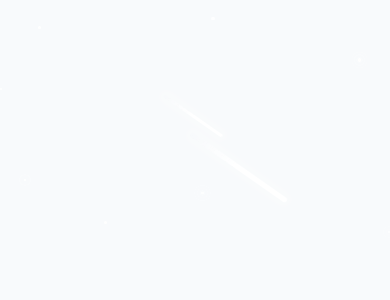
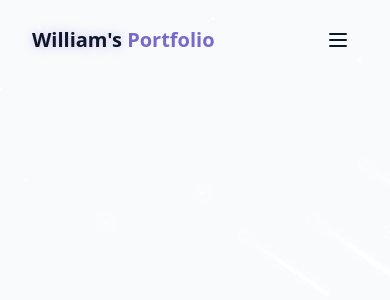
Before and after one commit to WLL1am/portfolio, a React (Vite) app: page / in a window 390 px wide. Shown: the top 300 px of the page. Built offline with nearby package versions, Linux system fonts and the light colour scheme.

Commit message:
designed functional navbar for desktop and mobile

```diff
--- /dev/null
+++ b/src/components/Navbar.jsx
@@ -0,0 +1,89 @@
+import { cn } from "@/lib/utils"
+import { Menu, X } from "lucide-react";
+import { useState, useEffect } from "react";
+
+const navItems = [
+    {name: "Home", href: "#hero"},
+    {name: "About", href: "#about"},
+    {name: "Skills", href: "#skills"},
+    {name: "Projects", href: "#projects"},
+    {name: "Contact", href: "#contact"},
+];
+
+export const Navbar = () => {
+    const [ isScrolled, setIsScrolled] = useState(false);
+    const [ isMenuOpen, setIsMenuOpen ] =useState(false);
+
+    useEffect(() => {
+        const handleScroll = () => {
+            setIsScrolled(window.scrollY > 10)
+        }
+
+        window.addEventListener("scroll", handleScroll)
+        return () => window.removeEventListener("scroll", handleScroll)
+    }, [])
+
+    return (
+        <nav className={cn(
+            "fixed w-full z-40 transition-all duration-300",
+            isScrolled ? "py-3 bg-background/80 backdrop-blur-md shadow-xs" : "py-5"
+            )}
+        >
+            <div className="container flex items-center justify-between">
+                <a
+                    className='text-xl font-bold text-primary flex items-center'
+                    href="#hero"
+                >
+                    <span className='relative z-10'>
+                        <span className='text-glow text-foreground'> William's </span>{" "} Portfolio
+                    </span>
+                </a>
+
+                {/* desktop nav */}
+                <div className='hidden md:flex space-x-8'>
+                    {navItems.map((item, key) =>  (
+                        <a
+                            key={key}
+                            href={item.href}
+                            className='text-foreground/80 hover:text-primary transition-colors duration-300'
+                        >
+                            {item.name}
+                        </a>
+                    ))}
+                </div>
+
+                {/* mobile nav */}
+
+                <button
+                    onClick={() => setIsMenuOpen((prev) => !prev)}
+                    className="md:hidden p-2 text-foreground z-50"
+                    aira-label={isMenuOpen ? "Close Menu" : "Open Menu"}
+                >
+                    {isMenuOpen ? <X size={24}/> : <Menu size={24}/>}
+                </button>
+
+                <div
+                    className={cn(
+                        "fixed inset-0 bg-background/95 backgrop-blur-md z-40 flex flex-col items-center justify-center",
+                        "transition-all duration-300 md:hidden",
+                        isMenuOpen ? "opacity-100 pointer-events-auto" : "opacity-0 pointer-events-none"
+                    )}
+                >
+                    <div className='flex flex-col space-y-8 text-xl'>
+                        {navItems.map((item, key) =>  (
+                            <a
+                                key={key}
+                                href={item.href}
+                                className='text-foreground/80 hover:text-primary transition-colors duration-300'
+                                onClick={() => setIsMenuOpen(false)}
+                            >
+                                {item.name}
+                            </a>
+                        ))}
+                    </div>
+                </div>
+
+            </div>
+        </nav>
+    )
+}
--- a/src/index.css
+++ b/src/index.css
@@ -158,7 +158,7 @@
 }
 
 #root {
-  max-wdith: 100%;
+  max-width: 100%;
   margin: 0 auto;
   padding: 0;
   text-align: center;
--- a/src/pages/Home.jsx
+++ b/src/pages/Home.jsx
@@ -1,3 +1,4 @@
+import { Navbar } from "../components/Navbar"
 import { ThemeToggle } from "../components/ThemeToggle"
 import { StarBackground } from '@/components/StarBackground'
 
@@ -11,7 +12,7 @@
             <StarBackground />
 
         {/* Navbar */}
-
+            <Navbar />
 
         {/* Main Content */}
 
```
